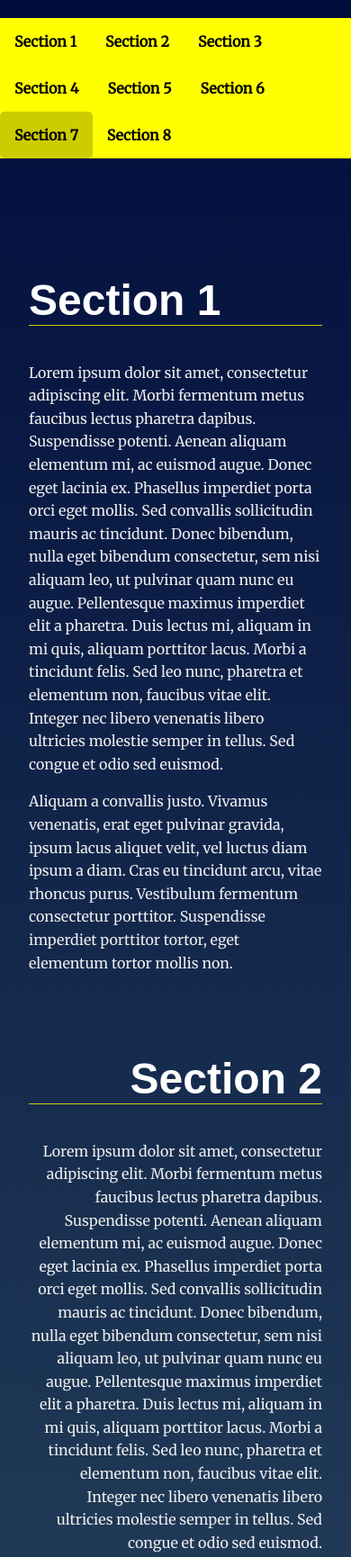
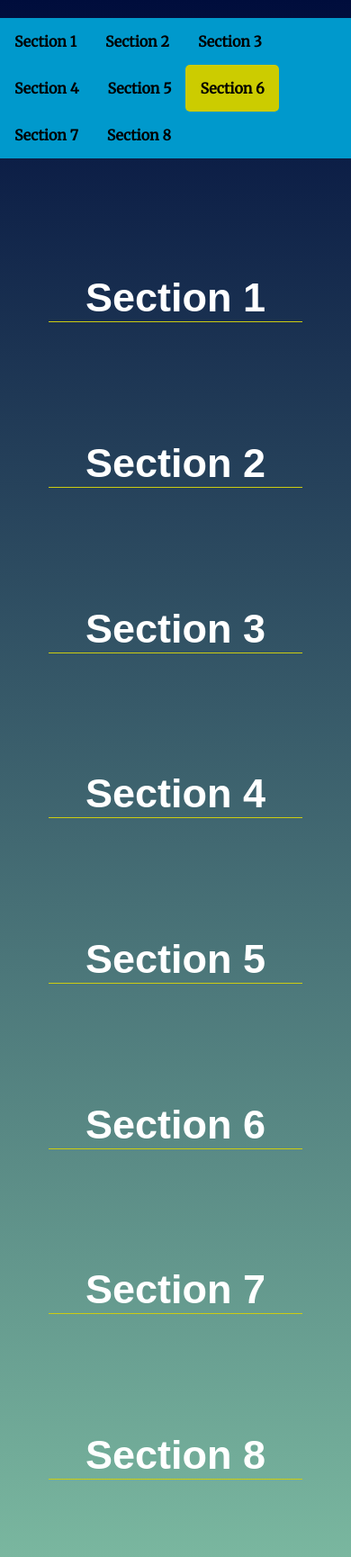
Before and after one commit to cavilosa/landing-page, a plain HTML site: page index.html in a window 390 px wide. Shown: the top 1730 px of the page at 90% size. Drawn offline with Linux system fonts and the light colour scheme.

Commit message:
Added collapsible sections

```diff
--- a/css/styles.css
+++ b/css/styles.css
@@ -57,9 +57,10 @@ main {
 
 section {
     position: relative;
-    min-height: 80vh;
+    height: auto;
+    margin: 20px;
+    border-radius: 20px;
 }
-
 
 /* ---- Module Rules ---- */
 
@@ -98,7 +99,7 @@ section {
 
 /* Header Styles */
 .page__header {
-    background: #ffff00;
+    background: #0099cc;
     position: fixed;
     top: 20px;
     width: 100%;
@@ -122,6 +123,22 @@ section {
 .landing__container {
     padding: 1em;
     text-align: left;
+    display: none;
+}
+
+.collapsible {
+    background-color: inherit;
+    cursor: pointer;
+    padding: 18px;
+    width: 100%;
+    border: none;
+    text-align: center;
+    outline: none;
+    font-size: 15px;
+}
+
+.opened, .collapsible:hover {
+    background-color: #33cccc;
 }
 
 @media only screen and (min-width: 35em){
@@ -224,7 +241,7 @@ section.active .landing__container::after {
     right: 50vw;
     z-index: 10;
     border: outset;
-    background-color: #ccff66;
+    /*background-color: #ccff66;*/
     color: #fff;
     cursor: pointer;
     padding: 15px;
--- a/index.html
+++ b/index.html
@@ -28,6 +28,7 @@
     Adding more sections will automatically populate nav.
     The first section is set to active class by default -->
     <section id="section1" data-nav="Section 1" class="your-active-class">
+        <button type="button" class="collapsible"><h2>Section 1</h2></button>
             <div class="landing__container">
                 <h2>Section 1</h2>
                 <p>Lorem ipsum dolor sit amet, consectetur adipiscing elit. Morbi fermentum metus faucibus lectus pharetra dapibus. Suspendisse potenti. Aenean aliquam elementum mi, ac euismod augue. Donec eget lacinia ex. Phasellus imperdiet porta orci eget mollis. Sed convallis sollicitudin mauris ac tincidunt. Donec bibendum, nulla eget bibendum consectetur, sem nisi aliquam leo, ut pulvinar quam nunc eu augue. Pellentesque maximus imperdiet elit a pharetra. Duis lectus mi, aliquam in mi quis, aliquam porttitor lacus. Morbi a tincidunt felis. Sed leo nunc, pharetra et elementum non, faucibus vitae elit. Integer nec libero venenatis libero ultricies molestie semper in tellus. Sed congue et odio sed euismod.</p>
@@ -36,6 +37,7 @@
              </div>
     </section>
     <section id="section2" data-nav="Section 2">
+        <button type="button" class="collapsible"><h2>Section 2</h2></button>
       <div class="landing__container">
           <h2>Section 2</h2>
         <p>Lorem ipsum dolor sit amet, consectetur adipiscing elit. Morbi fermentum metus faucibus lectus pharetra dapibus. Suspendisse potenti. Aenean aliquam elementum mi, ac euismod augue. Donec eget lacinia ex. Phasellus imperdiet porta orci eget mollis. Sed convallis sollicitudin mauris ac tincidunt. Donec bibendum, nulla eget bibendum consectetur, sem nisi aliquam leo, ut pulvinar quam nunc eu augue. Pellentesque maximus imperdiet elit a pharetra. Duis lectus mi, aliquam in mi quis, aliquam porttitor lacus. Morbi a tincidunt felis. Sed leo nunc, pharetra et elementum non, faucibus vitae elit. Integer nec libero venenatis libero ultricies molestie semper in tellus. Sed congue et odio sed euismod.</p>
@@ -44,6 +46,7 @@
       </div>
     </section>
     <section id="section3" data-nav="Section 3">
+        <button type="button" class="collapsible"><h2>Section 3</h2></button>
       <div class="landing__container">
         <h2>Section 3</h2>
         <p>Lorem ipsum dolor sit amet, consectetur adipiscing elit. Morbi fermentum metus faucibus lectus pharetra dapibus. Suspendisse potenti. Aenean aliquam elementum mi, ac euismod augue. Donec eget lacinia ex. Phasellus imperdiet porta orci eget mollis. Sed convallis sollicitudin mauris ac tincidunt. Donec bibendum, nulla eget bibendum consectetur, sem nisi aliquam leo, ut pulvinar quam nunc eu augue. Pellentesque maximus imperdiet elit a pharetra. Duis lectus mi, aliquam in mi quis, aliquam porttitor lacus. Morbi a tincidunt felis. Sed leo nunc, pharetra et elementum non, faucibus vitae elit. Integer nec libero venenatis libero ultricies molestie semper in tellus. Sed congue et odio sed euismod.</p>
@@ -52,6 +55,7 @@
       </div>
     </section>
     <section id="section4" data-nav="Section 4">
+        <button type="button" class="collapsible"><h2>Section 4</h2></button>
       <div class="landing__container">
         <h2>Section 4</h2>
         <p>Lorem ipsum dolor sit amet, consectetur adipiscing elit. Morbi fermentum metus faucibus lectus pharetra dapibus. Suspendisse potenti. Aenean aliquam elementum mi, ac euismod augue. Donec eget lacinia ex. Phasellus imperdiet porta orci eget mollis. Sed convallis sollicitudin mauris ac tincidunt. Donec bibendum, nulla eget bibendum consectetur, sem nisi aliquam leo, ut pulvinar quam nunc eu augue. Pellentesque maximus imperdiet elit a pharetra. Duis lectus mi, aliquam in mi quis, aliquam porttitor lacus. Morbi a tincidunt felis. Sed leo nunc, pharetra et elementum non, faucibus vitae elit. Integer nec libero venenatis libero ultricies molestie semper in tellus. Sed congue et odio sed euismod.</p>
@@ -60,6 +64,7 @@
       </div>
     </section>
     <section id="section5" data-nav="Section 5">
+        <button type="button" class="collapsible"><h2>Section 5</h2></button>
       <div class="landing__container">
         <h2>Section 5</h2>
         <p>Lorem ipsum dolor sit amet, consectetur adipiscing elit. Morbi fermentum metus faucibus lectus pharetra dapibus. Suspendisse potenti. Aenean aliquam elementum mi, ac euismod augue. Donec eget lacinia ex. Phasellus imperdiet porta orci eget mollis. Sed convallis sollicitudin mauris ac tincidunt. Donec bibendum, nulla eget bibendum consectetur, sem nisi aliquam leo, ut pulvinar quam nunc eu augue. Pellentesque maximus imperdiet elit a pharetra. Duis lectus mi, aliquam in mi quis, aliquam porttitor lacus. Morbi a tincidunt felis. Sed leo nunc, pharetra et elementum non, faucibus vitae elit. Integer nec libero venenatis libero ultricies molestie semper in tellus. Sed congue et odio sed euismod.</p>
@@ -68,6 +73,7 @@
       </div>
     </section>
     <section id="section6" data-nav="Section 6">
+        <button type="button" class="collapsible"><h2>Section 6</h2></button>
       <div class="landing__container">
         <h2>Section 6</h2>
         <p>Lorem ipsum dolor sit amet, consectetur adipiscing elit. Morbi fermentum metus faucibus lectus pharetra dapibus. Suspendisse potenti. Aenean aliquam elementum mi, ac euismod augue. Donec eget lacinia ex. Phasellus imperdiet porta orci eget mollis. Sed convallis sollicitudin mauris ac tincidunt. Donec bibendum, nulla eget bibendum consectetur, sem nisi aliquam leo, ut pulvinar quam nunc eu augue. Pellentesque maximus imperdiet elit a pharetra. Duis lectus mi, aliquam in mi quis, aliquam porttitor lacus. Morbi a tincidunt felis. Sed leo nunc, pharetra et elementum non, faucibus vitae elit. Integer nec libero venenatis libero ultricies molestie semper in tellus. Sed congue et odio sed euismod.</p>
@@ -76,6 +82,7 @@
       </div>
     </section>
     <section id="section7" data-nav="Section 7">
+        <button type="button" class="collapsible"><h2>Section 7</h2></button>
       <div class="landing__container">
         <h2>Section 7</h2>
         <p>Lorem ipsum dolor sit amet, consectetur adipiscing elit. Morbi fermentum metus faucibus lectus pharetra dapibus. Suspendisse potenti. Aenean aliquam elementum mi, ac euismod augue. Donec eget lacinia ex. Phasellus imperdiet porta orci eget mollis. Sed convallis sollicitudin mauris ac tincidunt. Donec bibendum, nulla eget bibendum consectetur, sem nisi aliquam leo, ut pulvinar quam nunc eu augue. Pellentesque maximus imperdiet elit a pharetra. Duis lectus mi, aliquam in mi quis, aliquam porttitor lacus. Morbi a tincidunt felis. Sed leo nunc, pharetra et elementum non, faucibus vitae elit. Integer nec libero venenatis libero ultricies molestie semper in tellus. Sed congue et odio sed euismod.</p>
@@ -84,8 +91,9 @@
       </div>
     </section>
     <section id="section8" data-nav="Section 8">
+        <button type="button" class="collapsible"><h2>Section 8</h2></button>
       <div class="landing__container">
-        <h2>Section </h2>
+        <h2>Section 8 </h2>
         <p>Lorem ipsum dolor sit amet, consectetur adipiscing elit. Morbi fermentum metus faucibus lectus pharetra dapibus. Suspendisse potenti. Aenean aliquam elementum mi, ac euismod augue. Donec eget lacinia ex. Phasellus imperdiet porta orci eget mollis. Sed convallis sollicitudin mauris ac tincidunt. Donec bibendum, nulla eget bibendum consectetur, sem nisi aliquam leo, ut pulvinar quam nunc eu augue. Pellentesque maximus imperdiet elit a pharetra. Duis lectus mi, aliquam in mi quis, aliquam porttitor lacus. Morbi a tincidunt felis. Sed leo nunc, pharetra et elementum non, faucibus vitae elit. Integer nec libero venenatis libero ultricies molestie semper in tellus. Sed congue et odio sed euismod.</p>
 
         <p>Aliquam a convallis justo. Vivamus venenatis, erat eget pulvinar gravida, ipsum lacus aliquet velit, vel luctus diam ipsum a diam. Cras eu tincidunt arcu, vitae rhoncus purus. Vestibulum fermentum consectetur porttitor. Suspendisse imperdiet porttitor tortor, eget elementum tortor mollis non.</p>
--- a/js/app.js
+++ b/js/app.js
@@ -68,8 +68,6 @@ function scrollToTop() {
 
 function scrollTop() {
     const pageFold = window.innerHeight;
-    console.log(pageFold);
-    console.log(window.scrollY);
     if (window.scrollY > pageFold) {
         const button = document.querySelector("#button");
         button.style.display = "inline";
@@ -79,6 +77,19 @@ function scrollTop() {
     } else {
         button.style.display = "none";
     }
+}
+
+const colls = document.querySelectorAll(".collapsible");
+for (const coll of colls) {
+    coll.addEventListener("click", function() {
+        coll.classList.toggle("opened");
+        const content = coll.nextElementSibling;
+        if (content.style.display === "block") {
+            content.style.display = "none";
+        } else {
+            content.style.display = "block";
+        }
+    });
 }
 
 
```
Lines whose indentation alone changed are shown as unchanged.
